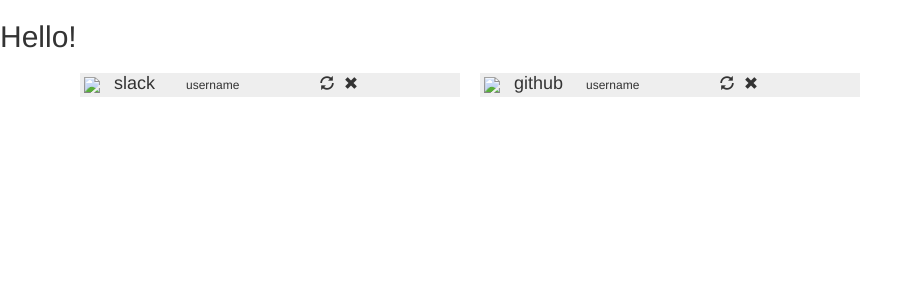
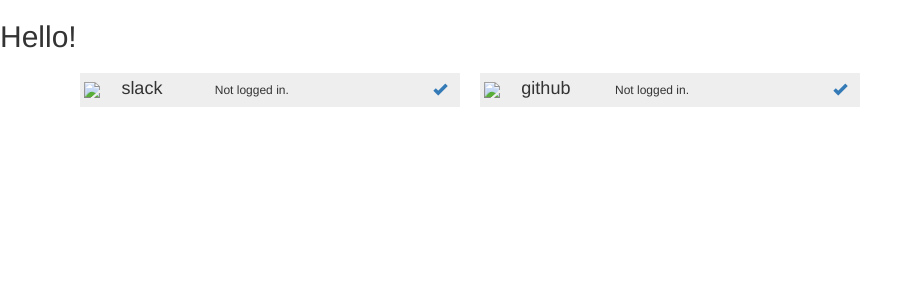
Before and after one commit to blukat29/notifyhere, a Django app: page /dash/ in a window 1280 px wide. Shown: the top 300 px of the page, without its empty margins (0-921 px from the left). Run offline with Django 3.2, Linux system fonts and the light colour scheme; parts of the project's set-up code (start-up, migrations or seed data) failed here and were passed over; some libraries are stand-ins or nearby versions.

Commit message:
Buttons are functional.

```diff
--- a/notifyhere/templates/dash/index.html
+++ b/notifyhere/templates/dash/index.html
@@ -17,10 +17,29 @@
       <div class="row row-header">
         <div class="col-sm-1 col-header"><img src="{{ service.icon }}"/></div>
         <div class="col-sm-3 col-header"><h4>{{ service.name }}</h4></div>
+        {% if service.is_auth %}
         <div class="col-sm-6 col-header"><h6>username</h6></div>
-        <div class="col-sm-1 col-header"><span class="glyphicon glyphicon-refresh"></span></div>
+        <div class="col-sm-1 col-header">
+          <button class="btn btn-link" onclick="loadNoti('{{ service.name }}')">
+            <span class="glyphicon glyphicon-refresh"></span>
+          </button>
+        </div>
         <div class="col-sm-1 col-header"><span class="glyphicon glyphicon-remove"></span></div>
+        {% else %}
+        <div class="col-sm-6 col-header"><h6>Not logged in.</h6></div>
+        <div class="col-sm-1 col-header"></div>
+        <div class="col-sm-1 col-header">
+          <form action="" method="post">
+            {% csrf_token %}
+            <input type="hidden" name="service" value="{{ service.name }}"/>
+            <button type=submit class="btn btn-link">
+              <span class="glyphicon glyphicon-ok"></span>
+            </button>
+          </form>
+        </div>
+        {% endif %}
       </div>
+      <div id="noti_{{ service.name }}" class="row row-table"></div>
     </div>
   {% endfor %}
   </div>
```
